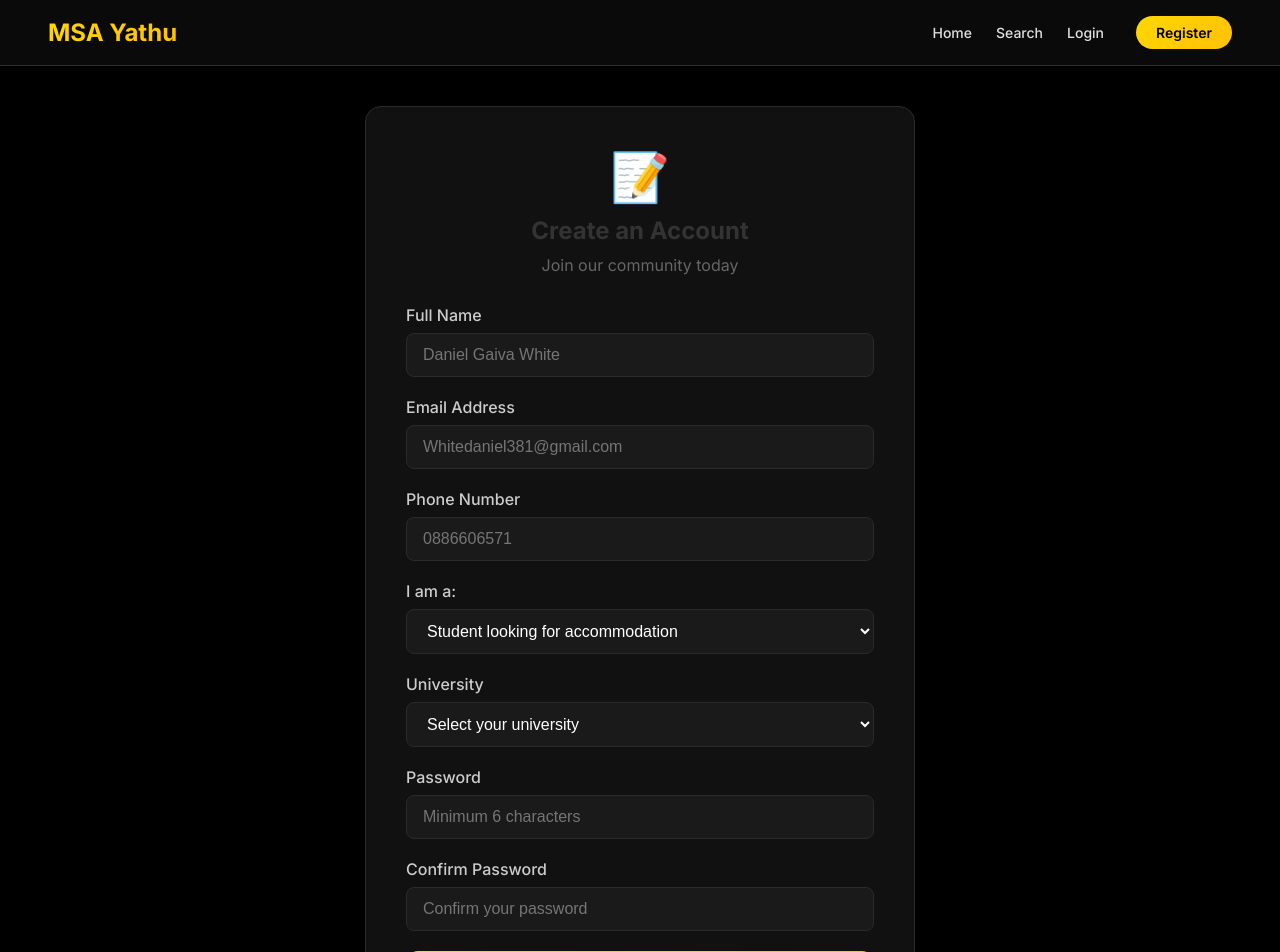
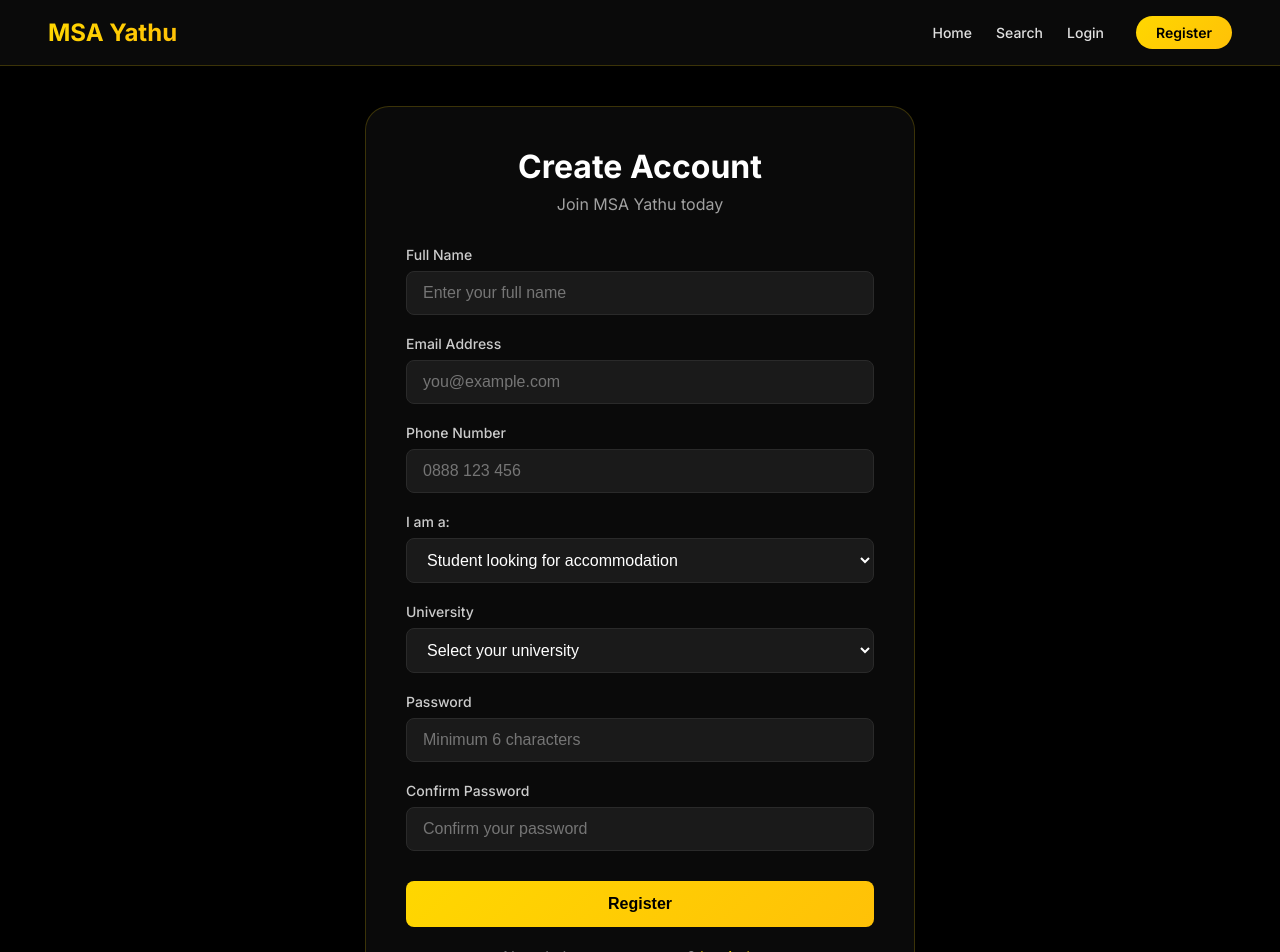
Before and after one commit to GaivatheProgrammer/msa-yathu-frontend, a React (Create React App) app: page /register in a window 1280 px wide. Shown: the top 952 px of the page. Built offline with nearby package versions, Linux system fonts and the light colour scheme.

Commit message:
Your changes

```diff
--- a/src/pages/RegisterPage.js
+++ b/src/pages/RegisterPage.js
@@ -58,83 +58,167 @@
     const result = await register(userData);
 
     if (result.success) {
+      // ✅ SUCCESS - Redirect to homepage
       navigate('/');
     } else {
-      setError(result.error);
+      setError(result.error || 'Registration failed. Please try again.');
     }
     setLoading(false);
   };
 
   const universities = [
-    'University of Malawi',
-    'Mzuzu University',
-    'Lilongwe University of Agriculture and Natural Resources',
-    'Malawi University of Science and Technology',
-    'Malawi University of Business and Applied Sciences'
+    'University of Malawi (UNIMA)',
+    'Mzuzu University (MZUNI)',
+    'Lilongwe University of Agriculture and Natural Resources (LUANAR)',
+    'Malawi University of Science and Technology (MUST)',
+    'Malawi University of Business and Applied Sciences (MUBAS)',
+    'Kamuzu University of Health Sciences (KUHeS)'
   ];
 
+  const styles = {
+    container: {
+      minHeight: 'calc(100vh - 80px)',
+      display: 'flex',
+      alignItems: 'center',
+      justifyContent: 'center',
+      padding: '40px 20px',
+      background: '#000000',
+    },
+    card: {
+      maxWidth: '550px',
+      width: '100%',
+      background: '#0A0A0A',
+      borderRadius: '24px',
+      padding: '40px',
+      border: '1px solid rgba(255,215,0,0.2)',
+    },
+    title: {
+      fontSize: '32px',
+      fontWeight: '700',
+      color: '#FFFFFF',
+      marginBottom: '8px',
+      textAlign: 'center',
+    },
+    subtitle: {
+      color: '#A0A0A0',
+      textAlign: 'center',
+      marginBottom: '32px',
+    },
+    inputGroup: {
+      marginBottom: '20px',
+    },
+    label: {
+      display: 'block',
+      marginBottom: '8px',
+      color: '#CCCCCC',
+      fontSize: '14px',
+      fontWeight: '500',
+    },
+    input: {
+      width: '100%',
+      padding: '12px 16px',
+      background: '#1A1A1A',
+      border: '1px solid #2A2A2A',
+      borderRadius: '8px',
+      color: '#FFFFFF',
+      fontSize: '16px',
+    },
+    select: {
+      width: '100%',
+      padding: '12px 16px',
+      background: '#1A1A1A',
+      border: '1px solid #2A2A2A',
+      borderRadius: '8px',
+      color: '#FFFFFF',
+      fontSize: '16px',
+    },
+    button: {
+      width: '100%',
+      background: 'linear-gradient(135deg, #FFD700 0%, #FFC107 100%)',
+      color: '#000000',
+      padding: '14px',
+      border: 'none',
+      borderRadius: '8px',
+      fontSize: '16px',
+      fontWeight: '600',
+      cursor: 'pointer',
+      marginTop: '10px',
+    },
+    errorAlert: {
+      background: 'rgba(244, 67, 54, 0.1)',
+      border: '1px solid #F44336',
+      borderRadius: '8px',
+      padding: '12px',
+      color: '#F44336',
+      marginBottom: '20px',
+      textAlign: 'center',
+    },
+    link: {
+      color: '#FFD700',
+      textDecoration: 'none',
+    },
+    registerLink: {
+      textAlign: 'center',
+      marginTop: '20px',
+      color: '#A0A0A0',
+    }
+  };
+
   return (
-    <div className="container" style={{
-      minHeight: 'calc(100vh - 80px)',
-      padding: '40px 20px'
-    }}>
-      <div className="card" style={{ maxWidth: '550px', width: '100%', margin: '0 auto', padding: '40px' }}>
-        <div style={{ textAlign: 'center', marginBottom: '30px' }}>
-          <div style={{ fontSize: '48px', marginBottom: '10px' }}>📝</div>
-          <h2 style={{ color: '#333', marginBottom: '10px' }}>Create an Account</h2>
-          <p style={{ color: '#666' }}>Join our community today</p>
-        </div>
+    <div style={styles.container}>
+      <div style={styles.card}>
+        <h1 style={styles.title}>Create Account</h1>
+        <p style={styles.subtitle}>Join MSA Yathu today</p>
 
-        {error && (
-          <div className="alert alert-error">
-            ❌ {error}
-          </div>
-        )}
+        {error && <div style={styles.errorAlert}>{error}</div>}
 
         <form onSubmit={handleSubmit}>
-          <div className="input-group">
-            <label>Full Name</label>
+          <div style={styles.inputGroup}>
+            <label style={styles.label}>Full Name</label>
             <input
               type="text"
               name="name"
               value={formData.name}
               onChange={handleChange}
               required
-              placeholder="Daniel Gaiva White"
+              style={styles.input}
+              placeholder="Enter your full name"
             />
           </div>
 
-          <div className="input-group">
-            <label>Email Address</label>
+          <div style={styles.inputGroup}>
+            <label style={styles.label}>Email Address</label>
             <input
               type="email"
               name="email"
               value={formData.email}
               onChange={handleChange}
               required
-              placeholder="Whitedaniel381@gmail.com"
+              style={styles.input}
+              placeholder="you@example.com"
             />
           </div>
 
-          <div className="input-group">
-            <label>Phone Number</label>
+          <div style={styles.inputGroup}>
+            <label style={styles.label}>Phone Number</label>
             <input
               type="tel"
               name="phone"
               value={formData.phone}
               onChange={handleChange}
               required
-              placeholder="0886606571"
+              style={styles.input}
+              placeholder="0888 123 456"
             />
           </div>
 
-          <div className="input-group">
-            <label>I am a:</label>
+          <div style={styles.inputGroup}>
+            <label style={styles.label}>I am a:</label>
             <select
               name="userType"
               value={formData.userType}
               onChange={handleChange}
-              required
+              style={styles.select}
             >
               <option value="student">Student looking for accommodation</option>
               <option value="landlord">Landlord with property to rent</option>
@@ -142,13 +226,14 @@
           </div>
 
           {formData.userType === 'student' && (
-            <div className="input-group">
-              <label>University</label>
+            <div style={styles.inputGroup}>
+              <label style={styles.label}>University</label>
               <select
                 name="university"
                 value={formData.university}
                 onChange={handleChange}
                 required
+                style={styles.select}
               >
                 <option value="">Select your university</option>
                 {universities.map((uni, index) => (
@@ -159,60 +244,54 @@
           )}
 
           {formData.userType === 'landlord' && (
-            <div className="input-group">
-              <label>Property Information</label>
+            <div style={styles.inputGroup}>
+              <label style={styles.label}>Property Information</label>
               <textarea
                 name="propertyInfo"
                 value={formData.propertyInfo}
                 onChange={handleChange}
                 required
                 rows="3"
-                placeholder="Describe your properties or portfolio..."
+                style={styles.input}
+                placeholder="Describe your properties..."
               />
             </div>
           )}
 
-          <div className="input-group">
-            <label>Password</label>
+          <div style={styles.inputGroup}>
+            <label style={styles.label}>Password</label>
             <input
               type="password"
               name="password"
               value={formData.password}
               onChange={handleChange}
               required
+              style={styles.input}
               placeholder="Minimum 6 characters"
             />
           </div>
 
-          <div className="input-group">
-            <label>Confirm Password</label>
+          <div style={styles.inputGroup}>
+            <label style={styles.label}>Confirm Password</label>
             <input
               type="password"
               name="confirmPassword"
               value={formData.confirmPassword}
               onChange={handleChange}
               required
+              style={styles.input}
               placeholder="Confirm your password"
             />
           </div>
 
-          <button
-            type="submit"
-            className="btn-primary"
-            style={{ width: '100%' }}
-            disabled={loading}
-          >
+          <button type="submit" style={styles.button} disabled={loading}>
             {loading ? 'Creating account...' : 'Register'}
           </button>
         </form>
 
-        <div style={{ marginTop: '20px', textAlign: 'center' }}>
-          <p style={{ color: '#666' }}>
-            Already have an account?{' '}
-            <Link to="/login" style={{ color: '#667eea', textDecoration: 'none', fontWeight: 'bold' }}>
-              Login here
-            </Link>
-          </p>
+        <div style={styles.registerLink}>
+          Already have an account?{' '}
+          <Link to="/login" style={styles.link}>Login here</Link>
         </div>
       </div>
     </div>
```
Also changed, not shown: src/components/SocialLinks.js (line endings or trailing spaces).
